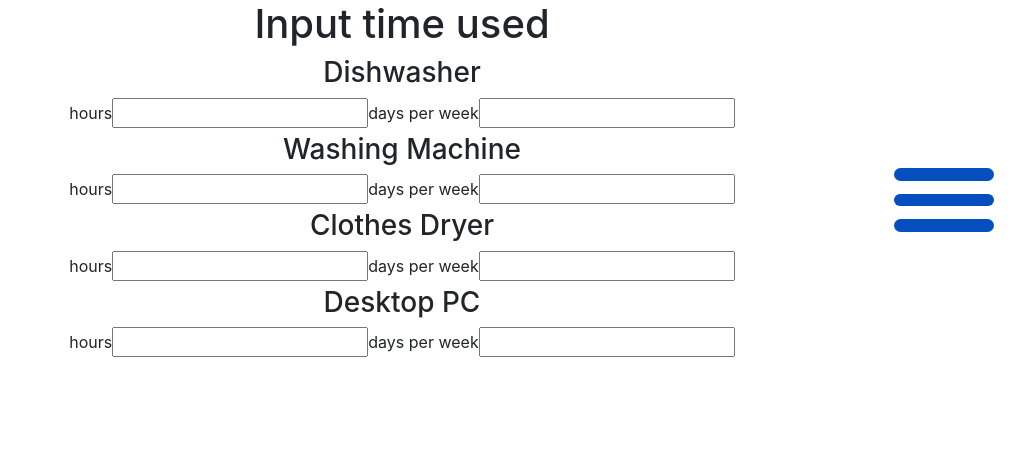
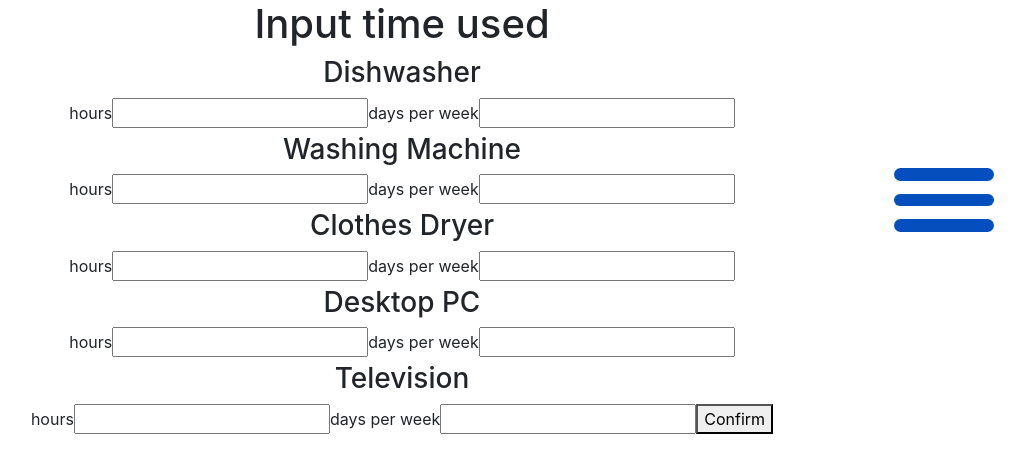
Before and after one commit to BloomTech-Labs/Encon-fe, a React (Create React App) app in the folder encon/: page /input in a window 1280 px wide. Shown: the top 472 px of the page, without its empty margins (238-1263 px from the left). Built offline with nearby package versions, Linux system fonts and the light colour scheme.

Commit message:
handle subs complete, working on submit button and adding form validation

```diff
--- a/encon/src/components/mobile/UserInput.js
+++ b/encon/src/components/mobile/UserInput.js
@@ -3,7 +3,7 @@ import axios from "axios";
 import { useForm } from "react-hook-form";
 
 export const UserInput = () => {
-  const { handleSubmit } = useForm();
+  const { handleSubmit, register } = useForm();
   //maybe user id and state entered in url as params? then hardcode appliance name in individual state/hook variables
 
   const [dishWasher, setDishWasher] = useState({
@@ -59,6 +59,13 @@ export const UserInput = () => {
     setPC({ ...pc, days: event.target.value });
   };
 
+  const handleTVHoursChange = (event) => {
+    setTv({ ...tv, hours: event.target.value });
+  };
+  const handleTVDaysChange = (event) => {
+    setTv({ ...tv, days: event.target.value });
+  };
+
   return (
     <div className="user-input">
       <h1>Input time used</h1>
@@ -66,7 +73,8 @@ export const UserInput = () => {
         <h3>Dishwasher</h3>
         <label htmlFor="dishWasher hours">hours</label>
         <input
-          type="integer"
+          type="number"
+          ref={register({ min: 1, max: 24 })}
           name="dishWasher hours"
           onChange={handleDishHoursChange}
           value={dishWasher.hours}
@@ -126,6 +134,23 @@ export const UserInput = () => {
           onChange={handlePCDaysChange}
           value={pc.days}
         ></input>
+
+        <h3>Television</h3>
+        <label htmlFor="tv hours">hours</label>
+        <input
+          type="integer"
+          name="tv hours"
+          onChange={handleTVHoursChange}
+          value={tv.hours}
+        ></input>
+        <label htmlFor="tv days">days per week</label>
+        <input
+          type="integer"
+          name="tv days"
+          onChange={handleTVDaysChange}
+          value={tv.days}
+        ></input>
+        <button type="submit">Confirm</button>
       </form>
     </div>
   );
```
